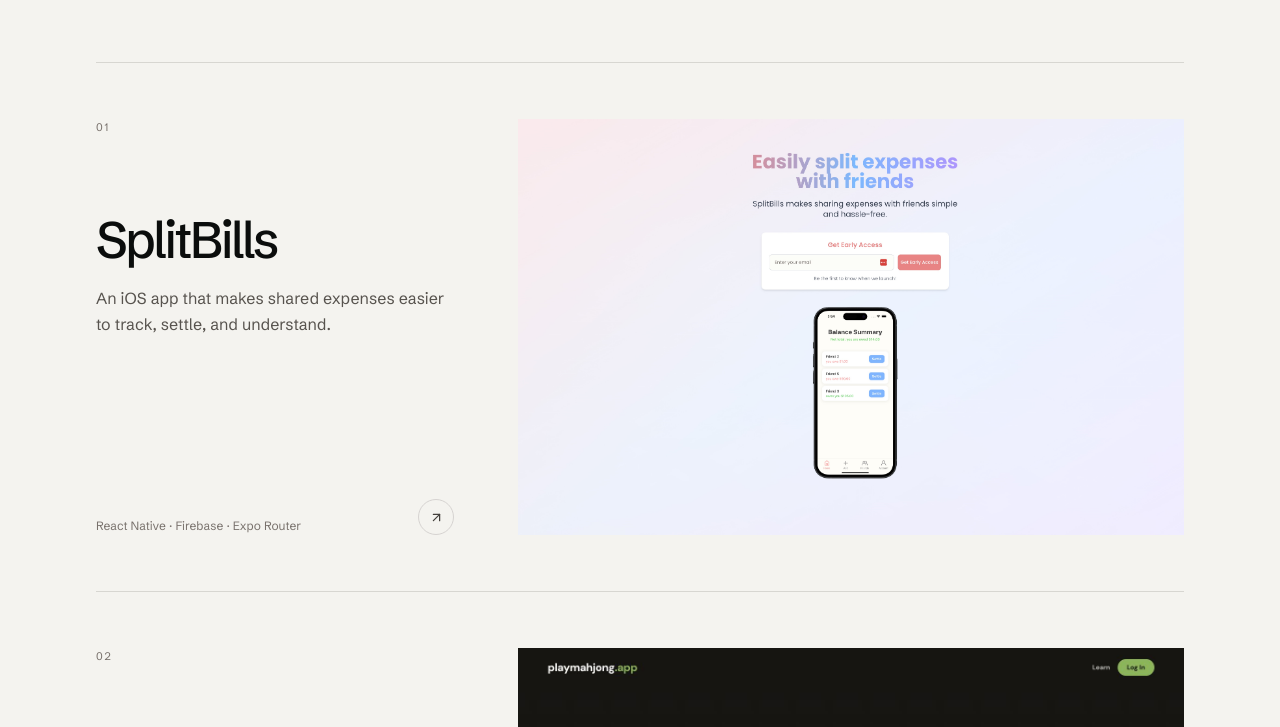
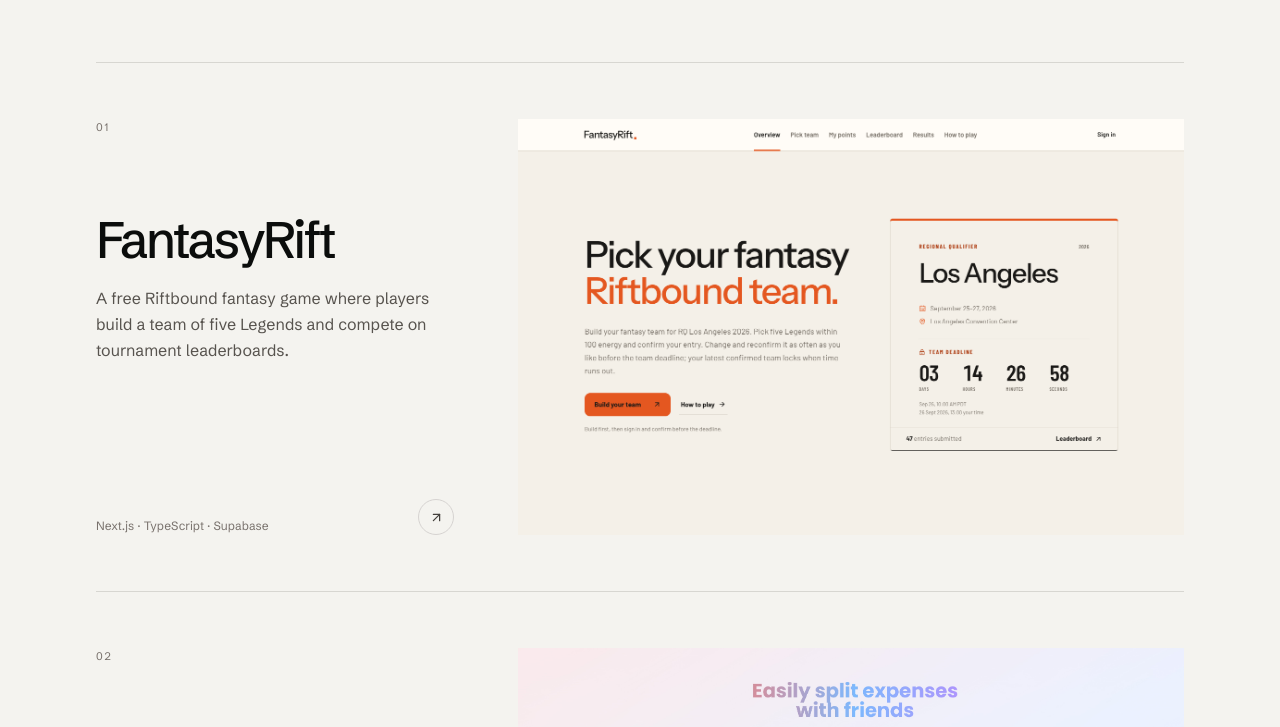
Before and after one commit to bryntam/website, a React (Vite) app: page / in a window 1280 px wide. Shown: the part 2429-3156 px from the top of the page. Built offline with nearby package versions, Linux system fonts and the light colour scheme.

Commit message:
Feature FantasyRift as the first portfolio project

```diff
--- a/src/components/Projects.tsx
+++ b/src/components/Projects.tsx
@@ -1,3 +1,4 @@
+import fantasyRiftImg from '../img/fantasyrift.png';
 import splitBillsImg from '../img/splitbills.jpeg';
 import playMahjongImg from '../img/playmahjong-live.png';
 import { ArrowUpRightIcon } from './icons';
@@ -8,12 +9,21 @@
   description: string;
   stack: string;
   link: string;
-  visual: 'splitbills' | 'mahjong';
+  visual: 'fantasyrift' | 'splitbills' | 'mahjong';
 }
 
 const projects: Project[] = [
   {
     num: '01',
+    name: 'FantasyRift',
+    description:
+      'A free Riftbound fantasy game where players build a team of five Legends and compete on tournament leaderboards.',
+    stack: 'Next.js · TypeScript · Supabase',
+    link: 'https://www.fantasyrift.com',
+    visual: 'fantasyrift',
+  },
+  {
+    num: '02',
     name: 'SplitBills',
     description:
       'An iOS app that makes shared expenses easier to track, settle, and understand.',
@@ -22,7 +32,7 @@
     visual: 'splitbills',
   },
   {
-    num: '02',
+    num: '03',
     name: 'playmahjong.app',
     description:
       'A modern way to learn and play mahjong online, designed to get a table started in seconds.',
@@ -33,6 +43,20 @@
 ];
 
 const ProjectVisual = ({ project }: { project: Project }) => {
+  if (project.visual === 'fantasyrift') {
+    return (
+      <div className="aspect-[16/10] overflow-hidden bg-[#f4f0e8]">
+        <img
+          src={fantasyRiftImg}
+          alt="FantasyRift homepage with fantasy team building and a Riftbound tournament overview"
+          loading="lazy"
+          decoding="async"
+          className="h-full w-full object-cover object-top transition-transform duration-700 ease-out group-hover:scale-[1.015]"
+        />
+      </div>
+    );
+  }
+
   if (project.visual === 'splitbills') {
     return (
       <div className="aspect-[16/10] overflow-hidden bg-[#ebeaf0]">
```
Also changed, not shown: src/img/fantasyrift.png (added), 11 other files (tests, documents, lock files or other folders).
